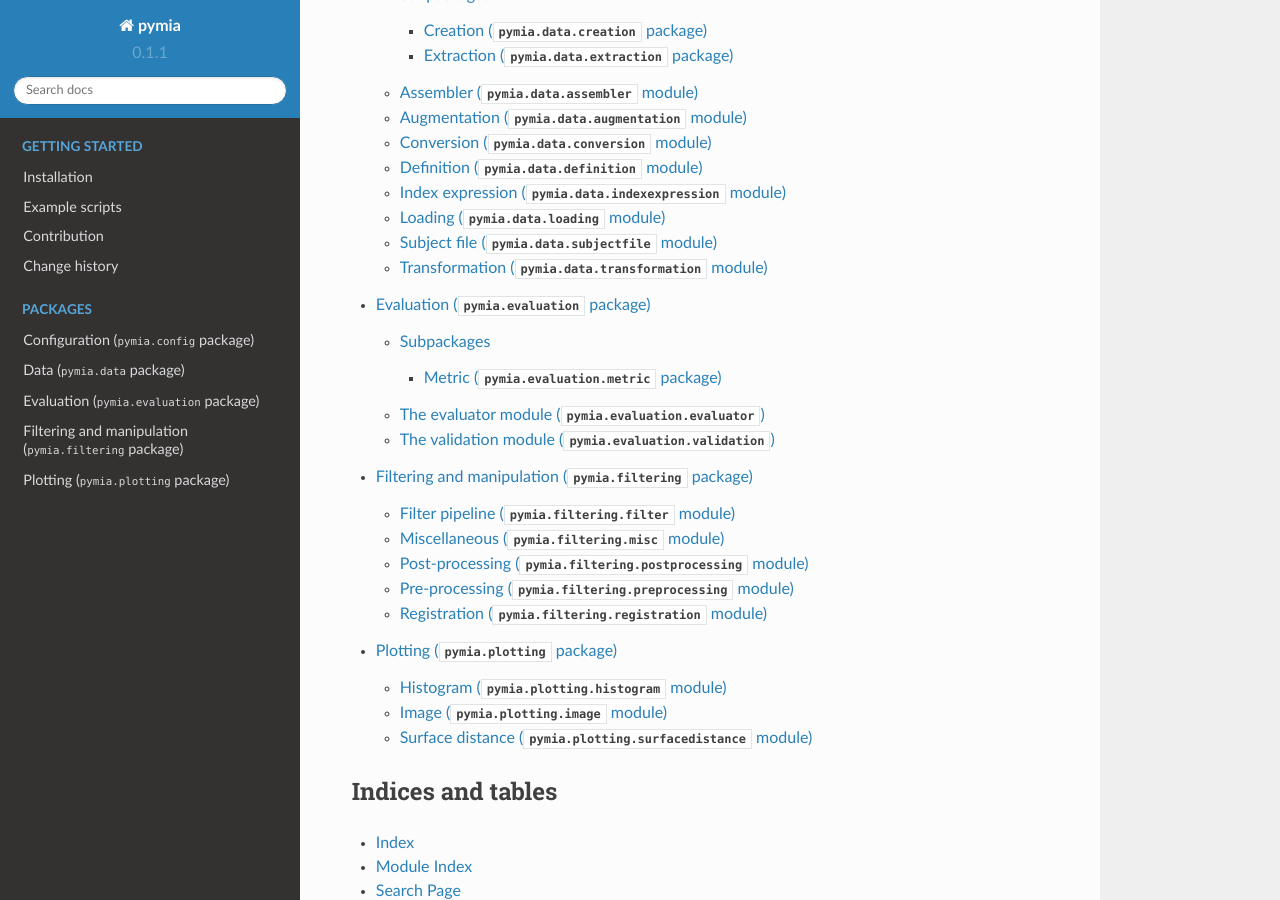
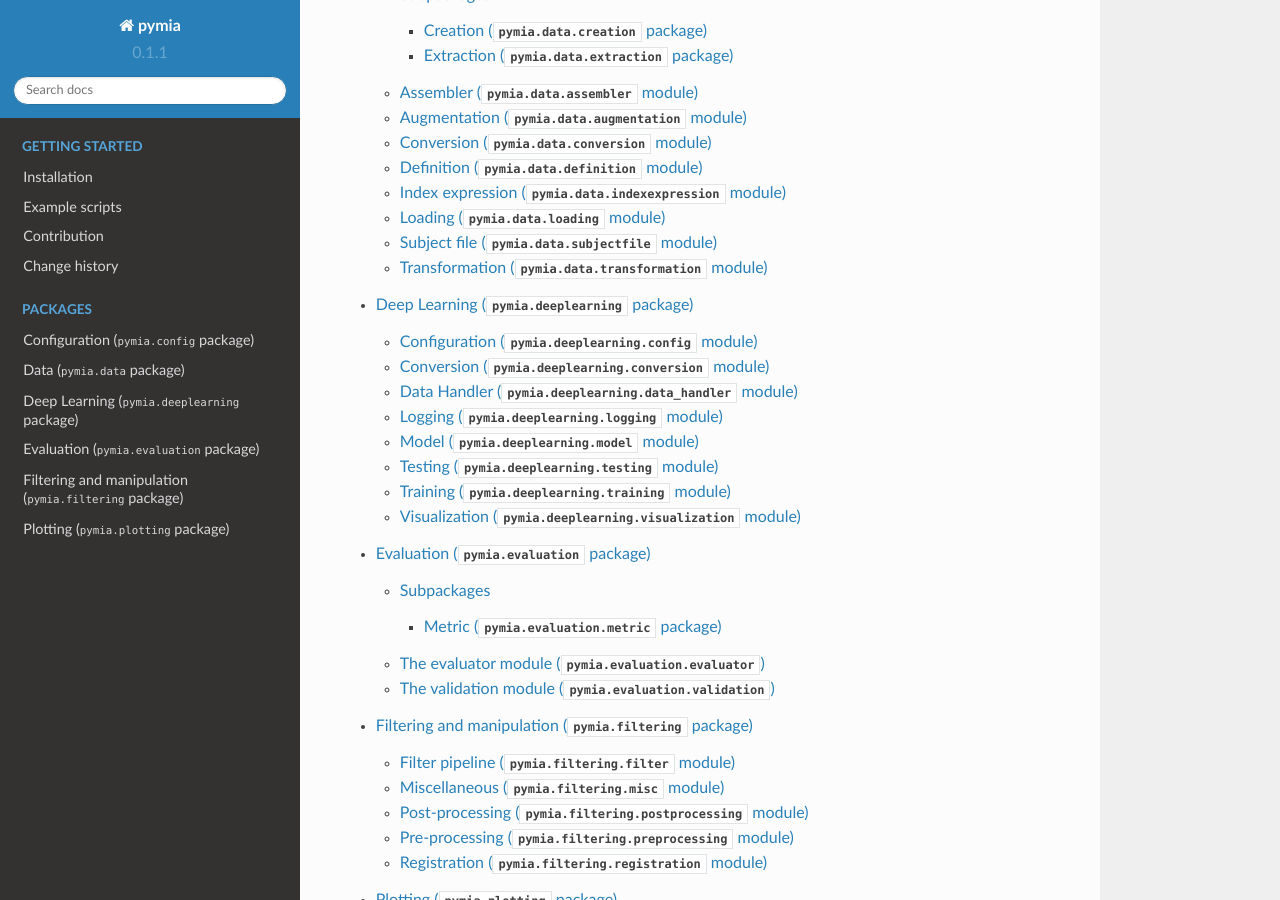
Before and after one commit to rundherum/pymia, a Sphinx documentation site: the page built from docs/index.rst, in a window 1280 px wide and 900 px high, scrolled down 700 px. Built offline with Sphinx 7.4.7 and the Read the Docs theme 2.0.0, drawn with Linux system fonts in a browser that asks for light colours; formulas are drawn with MathJax 3.

Commit message:
docs(all): add deep learning package documentation

```diff
--- a/docs/examples.dataset.rst
+++ b/docs/examples.dataset.rst
@@ -1,5 +1,6 @@
-How to use the pymia for deep learning projects
-===============================================
+.. _example-dl1:
+How to use the pymia for deep learning projects - Part 1: Handle your data
+==========================================================================
 
 This example explains step by step how to use `pymia` for deep learning projects. `pymia` itself is not a deep learning library
 but provides packages to facilitate your projects. We are working with medical images, so first let's create some (realistic) sample data for a medical image segmentation task.
--- /dev/null
+++ b/docs/examples.deeplearning.rst
@@ -0,0 +1,6 @@
+How to use the pymia for deep learning projects - Part 2: Setting up your network
+=================================================================================
+
+You should have completed :ref:`example-dl1` before continuing with this part since we will rely on the created dataset.
+
+TBD
--- a/docs/examples.rst
+++ b/docs/examples.rst
@@ -9,3 +9,4 @@ Here are a few example scripts to get you started as fast as possible with pymia
     :maxdepth: 1
 
     examples.dataset
+    examples.deeplearning
--- a/docs/index.rst
+++ b/docs/index.rst
@@ -29,6 +29,7 @@ If you are new to pymia, here are a few resources to get you up to speed right a
 
     pymia.config
     pymia.data
+    pymia.deeplearning
     pymia.evaluation
     pymia.filtering
     pymia.plotting
--- /dev/null
+++ b/docs/pymia.deeplearning.rst
@@ -0,0 +1,68 @@
+Deep Learning (:mod:`pymia.deeplearning` package)
+=================================================
+
+This package provides classes for deep learning projects when using the :mod:`pymia.data` package.
+
+Configuration (:mod:`pymia.deeplearning.config` module)
+-------------------------------------------------------
+
+.. automodule:: pymia.deeplearning.config
+    :members:
+    :undoc-members:
+    :show-inheritance:
+
+Conversion (:mod:`pymia.deeplearning.conversion` module)
+--------------------------------------------------------
+
+.. automodule:: pymia.deeplearning.conversion
+    :members:
+    :undoc-members:
+    :show-inheritance:
+
+Data Handler (:mod:`pymia.deeplearning.data_handler` module)
+------------------------------------------------------------
+
+.. automodule:: pymia.deeplearning.data_handler
+    :members:
+    :undoc-members:
+    :show-inheritance:
+
+Logging (:mod:`pymia.deeplearning.logging` module)
+--------------------------------------------------
+
+.. automodule:: pymia.deeplearning.logging
+    :members:
+    :undoc-members:
+    :show-inheritance:
+
+Model (:mod:`pymia.deeplearning.model` module)
+----------------------------------------------
+
+.. automodule:: pymia.deeplearning.model
+    :members:
+    :undoc-members:
+    :show-inheritance:
+
+Testing (:mod:`pymia.deeplearning.testing` module)
+--------------------------------------------------
+
+.. automodule:: pymia.deeplearning.testing
+    :members:
+    :undoc-members:
+    :show-inheritance:
+
+Training (:mod:`pymia.deeplearning.training` module)
+----------------------------------------------------
+
+.. automodule:: pymia.deeplearning.training
+    :members:
+    :undoc-members:
+    :show-inheritance:
+
+Visualization (:mod:`pymia.deeplearning.visualization` module)
+--------------------------------------------------------------
+
+.. automodule:: pymia.deeplearning.visualization
+    :members:
+    :undoc-members:
+    :show-inheritance:
```
